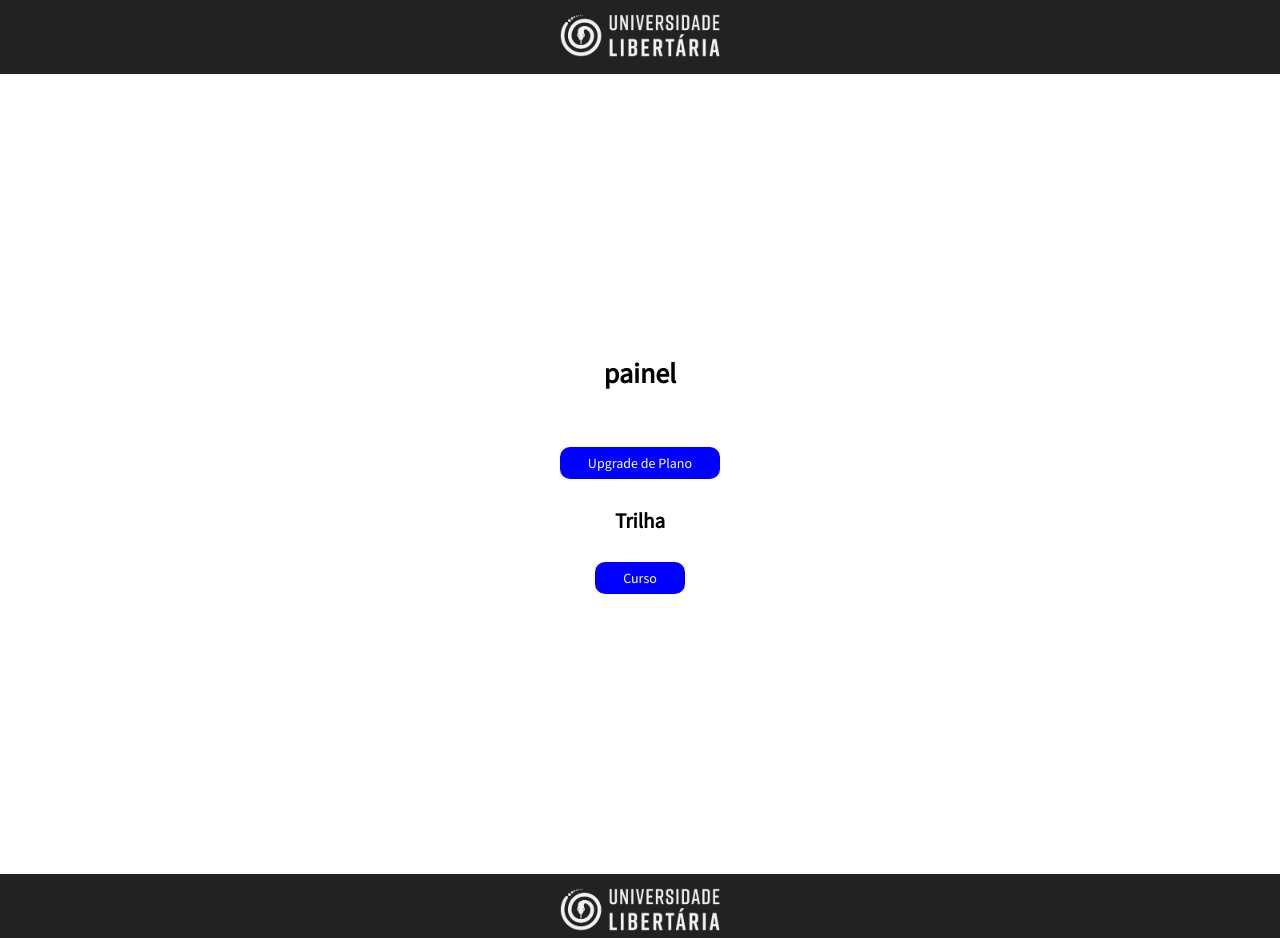
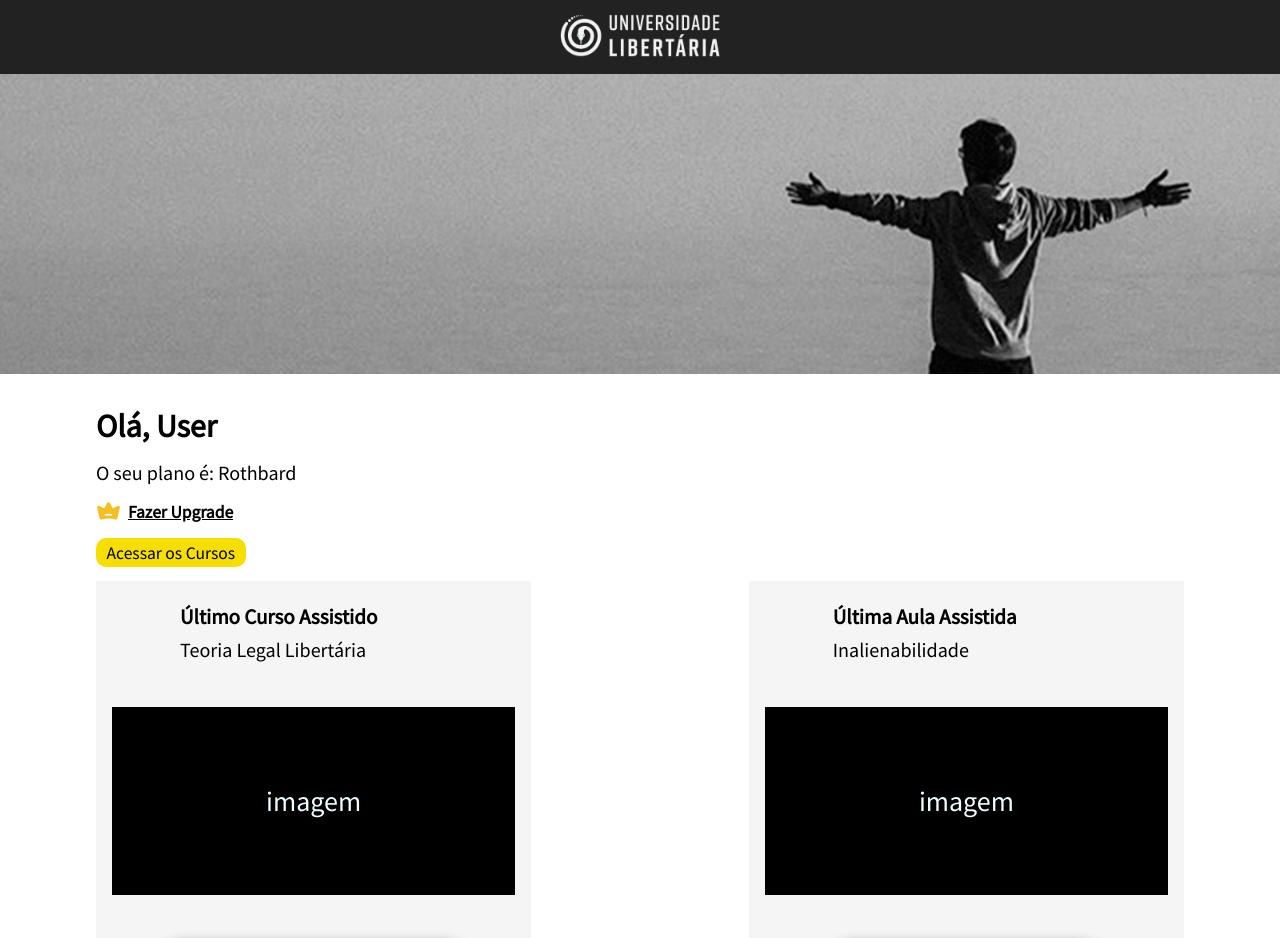
Before and after one commit to lendagron/libertario, a Next.js app: page /painel in a window 1280 px wide. Shown: the top 938 px of the page. Built offline with nearby package versions, Linux system fonts and the light colour scheme; no server answers.

Commit message:
add: painel

```diff
--- /dev/null
+++ b/src/components/cursoPainel/CursoPainel.tsx
@@ -0,0 +1,27 @@
+import Link from "next/link";
+import styles from "./cursoPainel.module.scss";
+
+interface CursoPainelProps {
+  titulo: string;
+  subtitulo: string;
+  imagem: string;
+  botao: string;
+}
+
+export function CursoPainel({
+  titulo,
+  subtitulo,
+  imagem,
+  botao,
+}: CursoPainelProps) {
+  return (
+    <div className={styles.wrapper}>
+      <div className={styles.titleContainer}>
+        <h2>{titulo}</h2>
+        <p>{subtitulo}</p>
+      </div>
+      <span>{imagem}</span>
+      <Link href={""}>{botao}</Link>
+    </div>
+  );
+}
--- /dev/null
+++ b/src/components/cursoPainel/cursoPainel.module.scss
@@ -0,0 +1,45 @@
+.wrapper {
+    display: flex;
+    flex-direction: column;
+    align-items: center;
+    justify-content: space-around;
+    width: 40%;
+    height: 30.5rem;
+    background-color: #f5f5f5;
+
+    .titleContainer{
+        display: flex;
+        flex-direction: column;
+        align-items: flex-start;
+        justify-content: center;
+        gap: .5rem;
+        width: 100%;
+        padding: 0 6rem;
+    }
+
+    span {
+        width: 28.75rem;
+        height: 13.375rem;
+        display: flex;
+        align-items: center;
+        justify-content: center;
+        background-color: black;
+
+        color: azure;
+        font-size: 2rem;
+    }
+
+    a {
+        display: flex;
+        align-items: center;
+        justify-content: center;
+        background-color: var(--yellow-200);
+        border: none;
+        padding: 1rem 6rem;
+        border-radius: 10px;
+        color: black;
+        box-shadow:  0 0.5em 1em black;
+    }
+
+
+}
--- a/src/components/painelContent/PainelContent.tsx
+++ b/src/components/painelContent/PainelContent.tsx
@@ -2,7 +2,12 @@ import Link from "next/link";
 import React, { useContext, useEffect } from "react";
 import { AuthContext } from "../../context/AuthContext";
 import { api } from "../../services/api";
+import { Trilha } from "../trilha/Trilha";
 import styles from "./painelContent.module.scss";
+import Image from "next/image";
+import bannerimg from "../../../public/images/bannerPainel.png";
+import { CursoPainel } from "../cursoPainel/CursoPainel";
+import { Crown } from "phosphor-react";
 
 export default function PainelContent() {
   const { user } = useContext(AuthContext);
@@ -15,12 +20,39 @@ export default function PainelContent() {
   }, []);
 
   return (
-    <div className={styles.wrapper}>
-      <h1>painel</h1>
-      <h2>{user?.login}</h2>
-      <Link href={"/upgradePlano"}>Upgrade de Plano</Link>
-      <h2>Trilha</h2>
-      <Link href={"/curso"}>Curso</Link>
-    </div>
+    <>
+      <Image src={bannerimg} alt='Logo' className={styles.banner} />
+
+      <div className={styles.wrapper}>
+        <div className={styles.container}>
+          {/*  <h2>{user?.login}</h2> */}
+          <h3>Olá, User</h3>
+          <p>O seu plano é: Rothbard</p>
+          <div className={styles.buttonsContainer}>
+            <Link href={"/upgradePlano"}>
+              <Crown size={25} weight='fill' />
+              <span>Fazer Upgrade</span>
+            </Link>
+            <Link href={"/curso"}>Acessar os Cursos</Link>
+          </div>
+          <div className={styles.cursosContainer}>
+            <CursoPainel
+              titulo='Último Curso Assistido'
+              subtitulo='Teoria Legal Libertária'
+              imagem='imagem'
+              botao='Começar novo Curso'
+            />
+            <CursoPainel
+              titulo='Última Aula Assistida'
+              subtitulo='Inalienabilidade'
+              imagem='imagem'
+              botao='Continuar Aula'
+            />
+          </div>
+
+          <Trilha />
+        </div>
+      </div>
+    </>
   );
 }
--- a/src/components/painelContent/painelContent.module.scss
+++ b/src/components/painelContent/painelContent.module.scss
@@ -1,18 +1,75 @@
+.banner {
+    width: 100%;
+    object-fit: cover;
+
+}
 .wrapper {
-    display: flex;
-    flex-direction: column;
-    align-items: center;
-    justify-content: center;
-    width: 100%;
-    height: 100vh;
-    padding: 0 20px;
-    box-sizing: border-box;
-    gap: 2rem;
+    max-width: 85%;
+    margin-inline: auto;
 
-    a {
-        background-color: blue;
-        color: white;
-        padding: 0.5rem 2rem;
-        border-radius: 10px;
+    .container {
+
+        display: flex;
+        flex-direction: column;
+        align-items: flex-start;
+        justify-content: center;
+        padding: 2rem 0;
+        gap: 1rem;
+
+        h3 {
+            font-weight: 600;
+            font-size: 32px;
+        }
+
+        p {
+            font-weight: 400;
+            font-size: 1.4375rem;
+        }
+
+        .buttonsContainer{
+            display: flex;
+            flex-direction: column;
+            align-items: flex-start;
+            justify-content: center;
+            gap: 1rem;
+
+            a {
+                display: flex;
+                align-items: center;
+                justify-content: center;
+                gap: 0.5rem;
+                color: var(--yellow);
+
+                span {
+                    color: black;
+                    text-decoration: underline;
+                    font-weight: 600;
+                    font-size: 1.25rem;
+                }
+            }
+
+            a + a {
+                display: flex;
+                justify-content: center;
+                align-items: center;
+                background-color: var(--yellow-200);
+                font-size: 1.25rem;
+                padding: 0.25rem 0.75rem;
+                border-radius: 10px;
+                color: black;
+
+            }
+
+        }
+
+
     }
+
+    .cursosContainer{
+        display: flex;
+        justify-content: space-between;
+        align-items: center;
+        width: 100%;
+    }
+
 }
--- /dev/null
+++ b/src/components/trilha/Trilha.tsx
@@ -0,0 +1,3 @@
+export function Trilha() {
+  return <div>Trilhassss</div>;
+}
--- /dev/null
+++ b/src/components/trilha/trilha.module.scss
@@ -0,0 +1,3 @@
+.wrapper {
+
+}
```
Also changed, not shown: public/images/bannerPainel.png (added).
